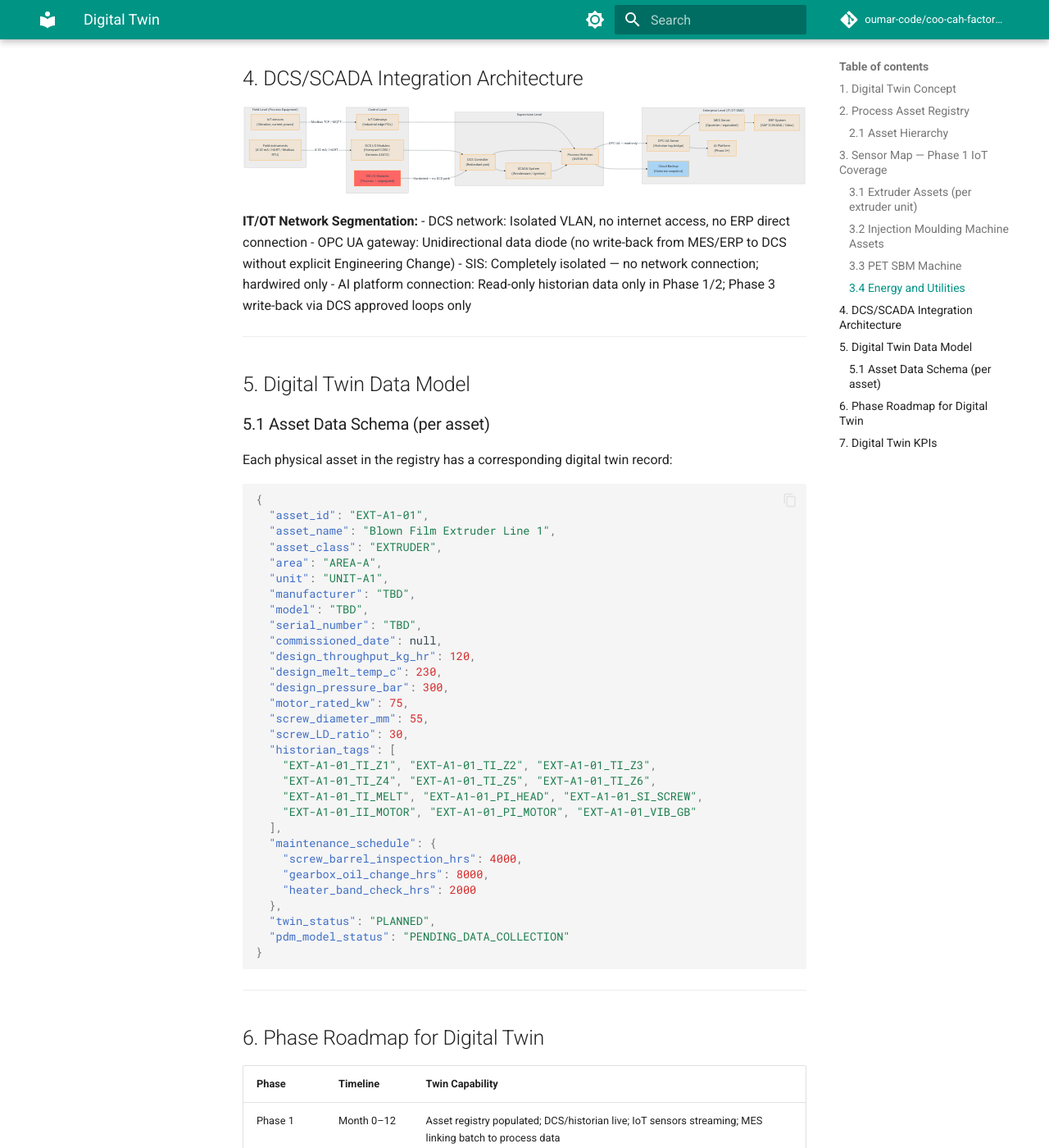
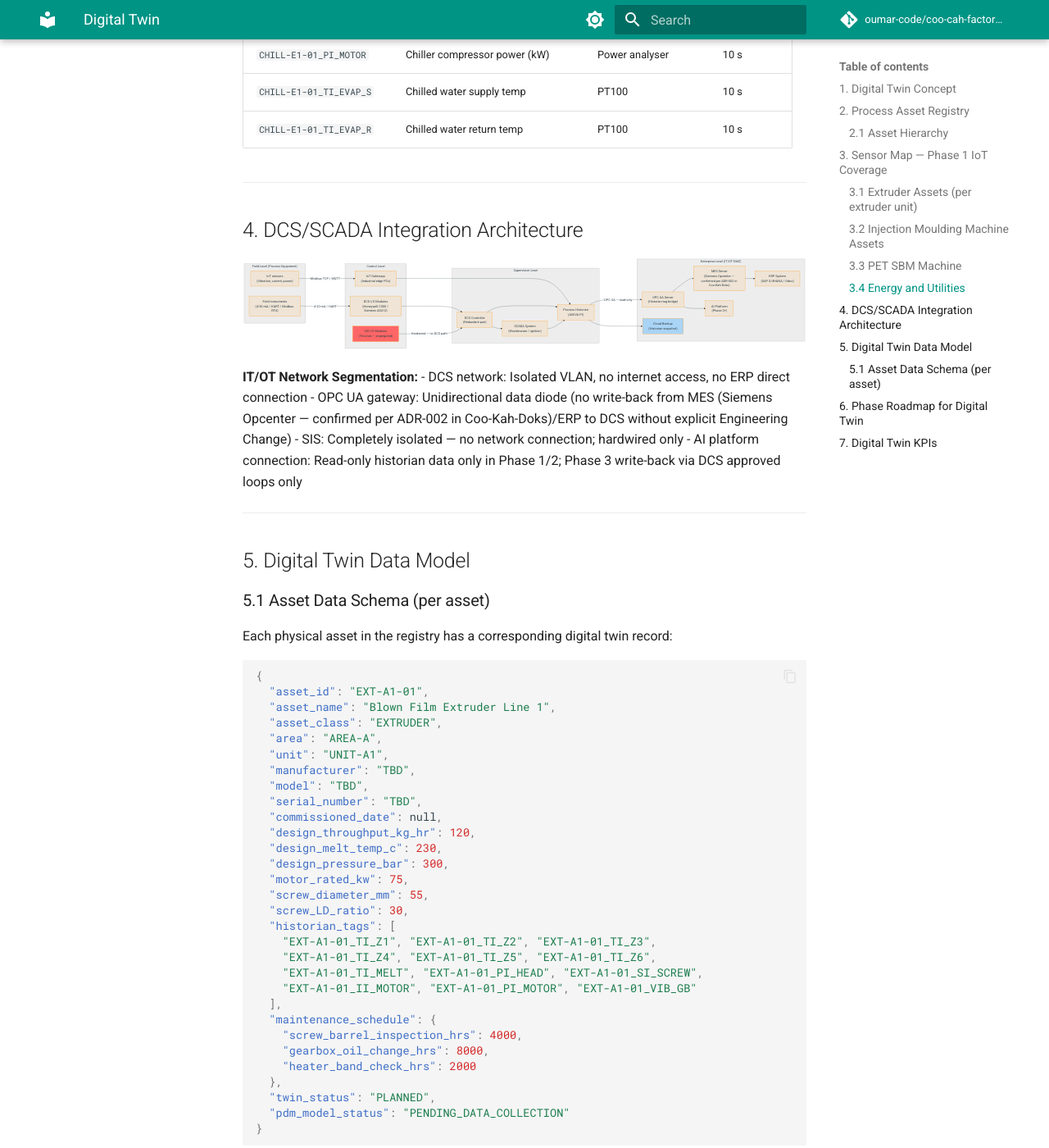
Before and after one commit to oumar-code/coo-cah-factory-chemicals-plastics, an MkDocs documentation site: the page built from docs/digital-twin.md, in a window 1280 px wide and 1400 px high, scrolled down 5146 px. Shown: the whole window at 82% size. Built offline with MkDocs 1.6.1 and Material for MkDocs 9.7.7, drawn with Linux system fonts in a browser that asks for light colours; comment, search, counter and statistics services are not loaded; some of the changed text lies outside the part shown.

Commit message:
docs: fix DT platform architecture reference (Gate 4 Item 1)
Agent-Logs-Url: https://github.com/oumar-code/coo-cah-factory-chemicals-plastics/sessions/fedab0b7-c02f-499c-9424-c3e912ef4d24

Co-authored-by: oumar-code <191870748+oumar-code@users.noreply.github.com>

```diff
--- a/docs/digital-twin.md
+++ b/docs/digital-twin.md
@@ -31,7 +31,7 @@ graph TB
 
     subgraph "Layer 1 — Data Foundation (Phase 1 — Day 1)"
         HIST["Process Historian\n(AVEVA PI / Honeywell Uniformance)"]
-        MES_D["MES Production Records\n(Batch, OEE, quality)"]
+        MES_D["MES (Siemens Opcenter — confirmed per ADR-002 in Coo-Kah-Doks) Production Records\n(Batch, OEE, quality)"]
         IOT_D["IoT Sensor Stream\n(Vibration, temperature, current)"]
         DCS_D["DCS Real-time Data\n(Process tags, alarms, setpoints)"]
     end
@@ -146,7 +146,7 @@ CCH-PLS (Site)
 | `IM-xx-01_PI_CLAMP` | Clamp force | Tie-bar strain gauge | 1 s |
 | `IM-xx-01_SI_SCREW` | Screw position / speed | Linear encoder | 100 ms |
 | `IM-xx-01_PI_MOTOR` | Hydraulic pump power (kW) | Power analyser | 10 s |
-| `IM-xx-01_CT_CYCLE` | Cycle time | Timer from MES | Per cycle |
+| `IM-xx-01_CT_CYCLE` | Cycle time | Timer from MES (Siemens Opcenter — confirmed per ADR-002 in Coo-Kah-Doks) | Per cycle |
 | `IM-xx-01_TI_MOULD_S` | Mould water supply temp | PT100 | 10 s |
 | `IM-xx-01_TI_MOULD_R` | Mould water return temp | PT100 | 10 s |
 
@@ -203,7 +203,7 @@ graph LR
 
     subgraph "Enterprise Level (IT/OT DMZ)"
         OPC_UA["OPC UA Server\n(Historian tag bridge)"]
-        MES_SRV["MES Server\n(Opcenter / equivalent)"]
+        MES_SRV["MES Server\n(Siemens Opcenter — confirmed per ADR-002 in Coo-Kah-Doks)"]
         ERP["ERP System\n(SAP S/4HANA / Odoo)"]
         AI_PLT["AI Platform\n(Phase 2+)"]
         CLOUD["Cloud Backup\n(Historian snapshot)"]
@@ -229,7 +229,7 @@ graph LR
 
 **IT/OT Network Segmentation:**
 - DCS network: Isolated VLAN, no internet access, no ERP direct connection
-- OPC UA gateway: Unidirectional data diode (no write-back from MES/ERP to DCS without explicit Engineering Change)
+- OPC UA gateway: Unidirectional data diode (no write-back from MES (Siemens Opcenter — confirmed per ADR-002 in Coo-Kah-Doks)/ERP to DCS without explicit Engineering Change)
 - SIS: Completely isolated — no network connection; hardwired only
 - AI platform connection: Read-only historian data only in Phase 1/2; Phase 3 write-back via DCS approved loops only
 
@@ -280,7 +280,7 @@ Each physical asset in the registry has a corresponding digital twin record:
 
 | Phase | Timeline | Twin Capability |
 |-------|----------|----------------|
-| Phase 1 | Month 0–12 | Asset registry populated; DCS/historian live; IoT sensors streaming; MES linking batch to process data |
+| Phase 1 | Month 0–12 | Asset registry populated; DCS/historian live; IoT sensors streaming; MES (Siemens Opcenter — confirmed per ADR-002 in Coo-Kah-Doks) linking batch to process data |
 | Phase 1+ | Month 6–18 | Baseline performance models established from 6 months of production data |
 | Phase 2 | Month 12–24 | Live synchronised twin; AI PdM models active; virtual sensors for unmeasured states |
 | Phase 2+ | Month 18–30 | Process simulation model (Aspen dynamics) integrated; 3D visualisation layer |
```
Also changed, not shown: other parts of docs/digital-twin.md (+1 -1 lines).
